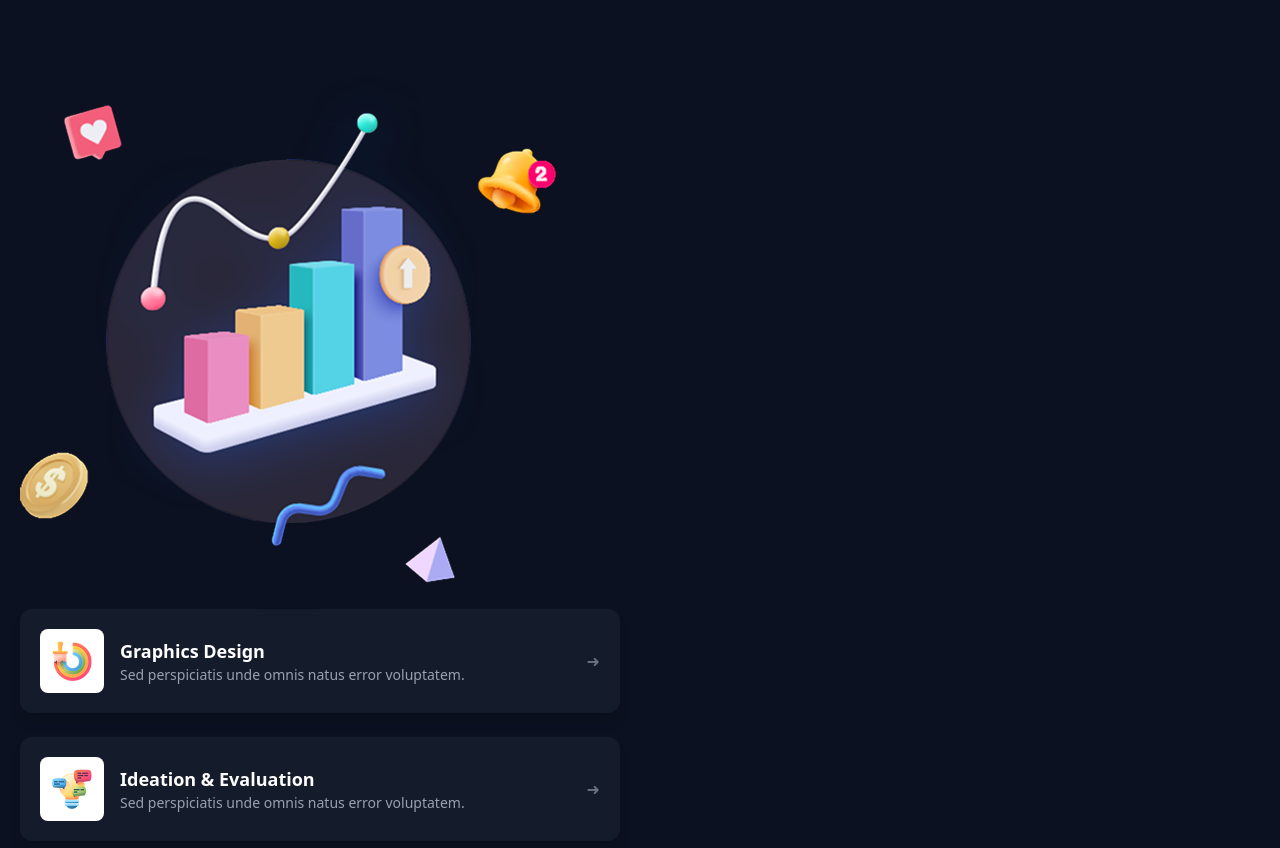
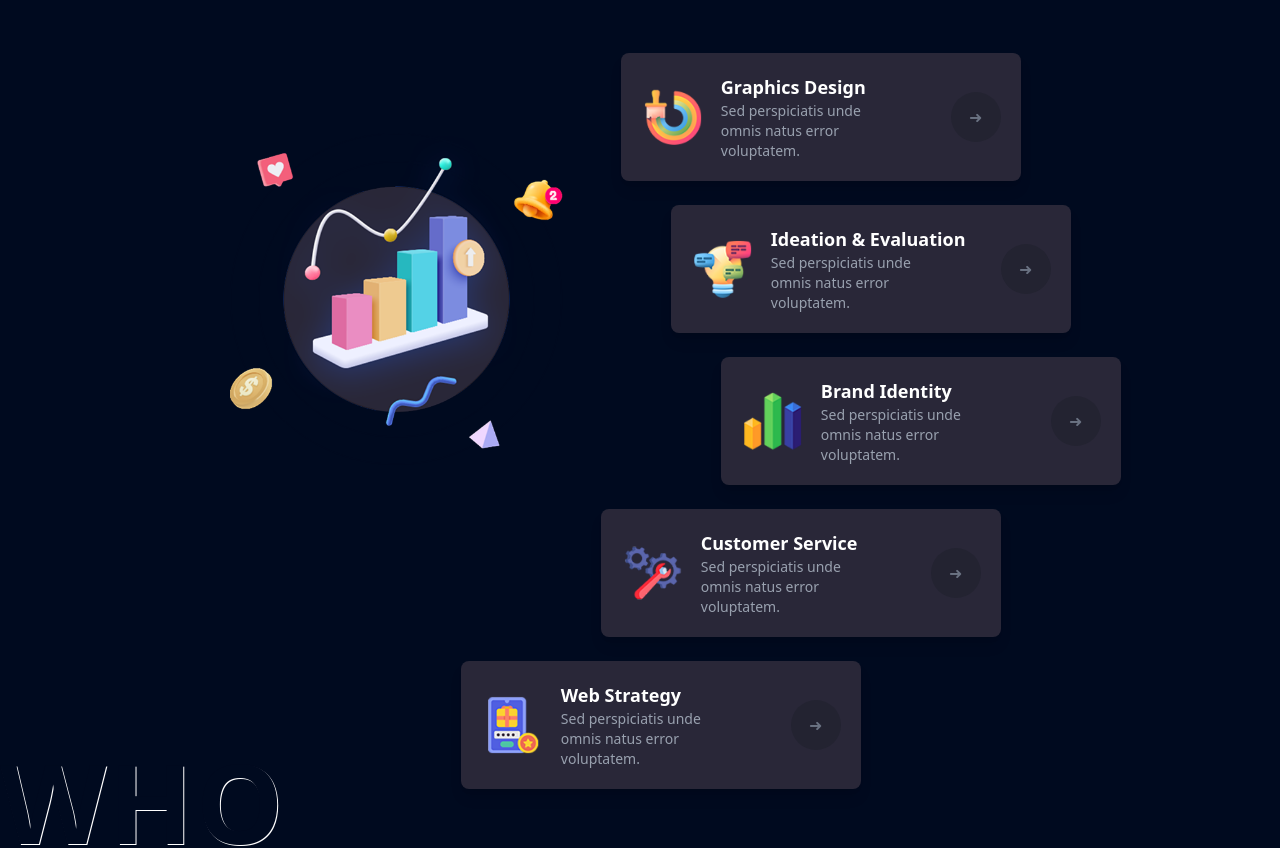
Before and after one commit to Ajnastk/SDEC, a React (Vite) app: page / in a window 1280 px wide. Shown: the part 1780-2628 px from the top of the page. Built offline with nearby package versions, Linux system fonts and the light colour scheme.

Commit message:
serviceList component created, service component compleated

```diff
--- a/src/Contents.js
+++ b/src/Contents.js
@@ -34,33 +34,33 @@ export const contents = {
     Growth & Development`,
     logo: servicesLogo,
     underLineImage: underLine,
-    servicesList: [
-      {
+    servicesList: {
+      graphicsDesign:{
         title: "Graphics Design",
         image: graphicsDesignImage,
         description: "Sed perspiciatis unde omnis natus error voluptatem.",
       },
-      {
+      ideationAndEvaluation:{
         title: "Ideation & Evaluation",
         image: IdeationImage,
         description: "Sed perspiciatis unde omnis natus error voluptatem.",
       },
-      {
+      brandIdentity:{
         title: "Brand Identity",
         image: BrandImage,
         description: "Sed perspiciatis unde omnis natus error voluptatem.",
       },
-      {
+      customerService:{
         title: "Customer Service",
         image: customeAndServiceImage,
         description: "Sed perspiciatis unde omnis natus error voluptatem.",
       },
-      {
+      webStrategy:{
         title: "Web Strategy",
         image: webStartergyImage,
         description: "Sed perspiciatis unde omnis natus error voluptatem.",
       },
-    ],
+    },
   },
   who :{
 
--- a/src/components/Feature.jsx
+++ b/src/components/Feature.jsx
@@ -1,4 +1,3 @@
-import React from "react";
 import { contents } from "../contents";
 
 const Feature = () => {
--- /dev/null
+++ b/src/components/ServiceList.jsx
@@ -0,0 +1,151 @@
+import { contents } from "../contents";
+
+const ServiceList = () => {
+  const { services } = contents;
+  return (
+    <div className=" space-y-6">
+      {/* graphicsDesign */}
+      <div className="ml-[160px]">
+        <div className="flex items-center w-[90%] md:w-[400px] p-5 bg-[rgba(41,39,56,1)] rounded-lg shadow-lg transition-transform transform hover:scale-101">
+          {/* Service Icon */}
+          <div className="w-16 flex items-center justify-center">
+            <img
+              src={services.servicesList.graphicsDesign.image}
+              alt={services.servicesList.graphicsDesign.title}
+              className="w-[90%] object-contain"
+            />
+          </div>
+
+          {/* Service Details */}
+          <div className="ml-4 flex-1">
+            <h3 className="text-lg font-semibold">
+              {services.servicesList.graphicsDesign.title}
+            </h3>
+            <p className="text-gray-400 text-sm w-[80%]">
+              {services.servicesList.graphicsDesign.description}
+            </p>
+          </div>
+
+          {/* Arrow Icon */}
+          <div className="text-gray-500 flex justify-center items-center rounded-4xl w-[50px] h-[50px] bg-[rgba(35,35,49,1)] hover:text-white transition">
+            ➜
+          </div>
+        </div>
+      </div>
+      {/* ideationAndEvaluation */}
+      <div className="ml-[210px]">
+        <div className="flex items-center w-[90%] md:w-[400px] p-5 bg-[rgba(41,39,56,1)] rounded-lg shadow-lg transition-transform transform hover:scale-101">
+          {/* Service Icon */}
+          <div className="w-16 flex items-center justify-center">
+            <img
+              src={services.servicesList.ideationAndEvaluation.image}
+              alt={services.servicesList.ideationAndEvaluation.title}
+              className="w-[90%] object-contain"
+            />
+          </div>
+
+          {/* Service Details */}
+          <div className="ml-4 flex-1">
+            <h3 className="text-lg font-semibold">
+              {services.servicesList.ideationAndEvaluation.title}
+            </h3>
+            <p className="text-gray-400 text-sm w-[80%]">
+              {services.servicesList.ideationAndEvaluation.description}
+            </p>
+          </div>
+
+          {/* Arrow Icon */}
+          <div className="text-gray-500 flex justify-center items-center rounded-4xl w-[50px] h-[50px] bg-[rgba(35,35,49,1)] hover:text-white transition">
+            ➜
+          </div>
+        </div>
+      </div>
+      {/* brandIdentity */}
+      <div className="ml-[260px]">
+        <div className="flex items-center w-[90%] md:w-[400px] p-5 bg-[rgba(41,39,56,1)] rounded-lg shadow-lg transition-transform transform hover:scale-101">
+          {/* Service Icon */}
+          <div className="w-16 flex items-center justify-center">
+            <img
+              src={services.servicesList.brandIdentity.image}
+              alt={services.servicesList.brandIdentity.title}
+              className="w-[90%] object-contain"
+            />
+          </div>
+
+          {/* Service Details */}
+          <div className="ml-4 flex-1">
+            <h3 className="text-lg font-semibold">
+              {services.servicesList.brandIdentity.title}
+            </h3>
+            <p className="text-gray-400 text-sm w-[80%]">
+              {services.servicesList.brandIdentity.description}
+            </p>
+          </div>
+
+          {/* Arrow Icon */}
+          <div className="text-gray-500 flex justify-center items-center rounded-4xl w-[50px] h-[50px] bg-[rgba(35,35,49,1)] hover:text-white transition">
+            ➜
+          </div>
+        </div>
+      </div>
+      {/* customerService */}
+      <div className="ml-[140px]">
+        <div className="flex items-center w-[90%] md:w-[400px] p-5 bg-[rgba(41,39,56,1)] rounded-lg shadow-lg transition-transform transform hover:scale-101">
+          {/* Service Icon */}
+          <div className="w-16 flex items-center justify-center">
+            <img
+              src={services.servicesList.customerService.image}
+              alt={services.servicesList.customerService.title}
+              className="w-[90%] object-contain"
+            />
+          </div>
+
+          {/* Service Details */}
+          <div className="ml-4 flex-1">
+            <h3 className="text-lg font-semibold">
+              {services.servicesList.customerService.title}
+            </h3>
+            <p className="text-gray-400 text-sm w-[80%]">
+              {services.servicesList.customerService.description}
+            </p>
+          </div>
+
+          {/* Arrow Icon */}
+          <div className="text-gray-500 flex justify-center items-center rounded-4xl w-[50px] h-[50px] bg-[rgba(35,35,49,1)] hover:text-white transition">
+            ➜
+          </div>
+        </div>
+      </div>
+      {/* webStrategy */}
+      <div className="mr-[90%]">
+        <div className="flex items-center w-[90%] md:w-[400px] p-5 bg-[rgba(41,39,56,1)] rounded-lg shadow-lg transition-transform transform hover:scale-101">
+          {/* Service Icon */}
+          <div className="w-16 flex items-center justify-center">
+            <img
+              src={services.servicesList.webStrategy.image}
+              alt={services.servicesList.webStrategy.title}
+              className="w-[90%] object-contain"
+            />
+          </div>
+
+          {/* Service Details */}
+          <div className="ml-4 flex-1">
+            <h3 className="text-lg font-semibold">
+              {services.servicesList.webStrategy.title}
+            </h3>
+            <p className="text-gray-400 text-sm w-[80%]">
+              {services.servicesList.webStrategy.description}
+            </p>
+          </div>
+
+          {/* Arrow Icon */}
+          <div className="text-gray-500 flex justify-center items-center rounded-4xl w-[50px] h-[50px] bg-[rgba(35,35,49,1)] hover:text-white transition">
+            ➜
+          </div>
+        </div>
+      </div>
+    </div>
+  );
+};
+
+export default ServiceList;
--- a/src/components/Services.jsx
+++ b/src/components/Services.jsx
@@ -1,17 +1,9 @@
-// import { FaPalette, FaLightbulb, FaIdBadge, FaHeadset, FaGlobe } from "react-icons/fa";
 import { contents } from "../contents";
+import ServiceList from "./ServiceList";
 const Services = () => {
-  // const servic = [
-  //   { title: "Graphics Design", icon: <FaPalette />, color: "bg-gradient-to-r from-pink-500 to-purple-500" },
-  //   { title: "Ideation & Evaluation", icon: <FaLightbulb />, color: "bg-gradient-to-r from-blue-500 to-cyan-500" },
-  //   { title: "Brand Identity", icon: <FaIdBadge />, color: "bg-gradient-to-r from-green-500 to-teal-500" },
-  //   { title: "Customer Service", icon: <FaHeadset />, color: "bg-gradient-to-r from-red-500 to-orange-500" },
-  //   { title: "Web Strategy", icon: <FaGlobe />, color: "bg-gradient-to-r from-yellow-500 to-amber-500" },
-  // ];
-
   const { services } = contents;
   return (
-    <section className="relative py-20 bg-[#0b1120] text-white">
+    <div className="flex flex-col bg-[#000A1F] py-20 text-white h-[900px]">
       <div>
         {/* Faded Background Title */}
         <h1 className="absolute text-center left-[31%] font-extrabold text-[80px] sm:text-[50px] md:text-[70px] lg:text-[130px] leading-[0] tracking-tight uppercase text-transparent stroke-white">
@@ -22,43 +14,22 @@ const Services = () => {
           <h2 className="text-3xl md:text-4xl font-semibold mb-6">
             <img className="ml-[250px]" src={services.underLineImage} alt="" />
             Great Features To Do Your Business <br /> Growth & Development
-          </h2> p-5
+          </h2>
         </div>
       </div>
 
-      <div className="flex-row p-5">
+      <div className="flex flex-row gap-30 justify-center">
         {/* Services Logo */}
 
-        <div>
+        <div className="w-[26%] mt-20 mr-[38%]">
           <img src={services.logo} alt="" />
         </div>
         {/* Services List */}
-        <div className="flex flex-col space-y-6">
-        {services.servicesList.map((service, index) => (
-          <div
-            key={index}
-            className="flex items-center w-[90%] md:w-[600px] p-5 bg-[#141c2c] rounded-xl shadow-lg backdrop-blur-md bg-opacity-50 transition-transform transform hover:scale-105"
-          >
-            {/* Service Icon */}
-            <div className="w-16 h-16 flex items-center justify-center rounded-lg bg-white bg-opacity-10 p-3">
-              <img src={service.image} alt={service.title} className="w-10 h-10 object-contain" />
-            </div>
-
-            {/* Service Details */}
-            <div className="ml-4 flex-1">
-              <h3 className="text-lg font-semibold">{service.title}</h3>
-              <p className="text-gray-400 text-sm">{service.description}</p>
-            </div>
-
-            {/* Arrow Icon */}
-            <div className="text-gray-500 hover:text-white transition">
-              ➜
-            </div>
-          </div>
-        ))}
+        <div className="absolute w-[50%] ml-[22%] flex flex-col">
+          <ServiceList />
+        </div>
       </div>
-      </div>
-    </section>
+    </div>
   );
 };
 
```
